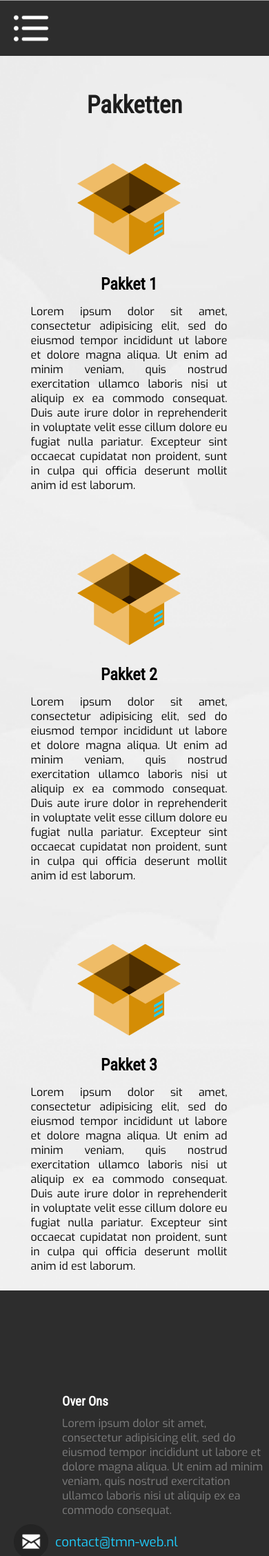
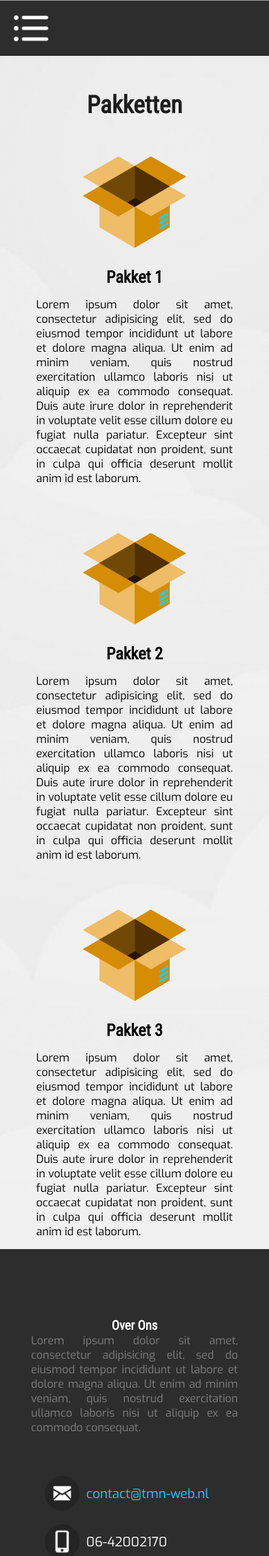
Before and after one commit to ThomasVanRijn/TMN-Web, a PHP site: page / in a window 390 px wide. Shown: the part 843-3099 px from the top of the page at 69% size. Run offline with PHP 8.4, Linux system fonts and the light colour scheme; grey boxes are pictures that could not be loaded.

Commit message:
Homepage = Responsive

```diff
--- a/css/index.css
+++ b/css/index.css
@@ -146,14 +146,6 @@ footer .content {
   height: 200px;
   /* background-color: red; */
 }
-footer .contact {
-  width: 300px;
-  /* background-color: red; */
-  padding: 10px;
-
-  display: flex;
-  align-items: center;
-}
 footer .contact_gegevens {
   width: 300px;
   /* background-color: blue; */
@@ -161,6 +153,13 @@ footer .contact_gegevens {
   position: relative;
   top: 50%;
   transform: translateY(-50%);
+}
+footer .contact {
+  width: 300px;
+  /* background-color: red; */
+  padding: 10px;
+  display: flex;
+  align-items: center;
 }
 footer .contact img {
   width: 50px;
@@ -250,7 +249,8 @@ footer .over_ons p {
   main .pakket {
     width: 285px;
     padding: 15px;
-    margin: 10px;
+    display: block;
+    margin: auto;
   }
   main .pakket img {
     width: 150px;
@@ -277,6 +277,11 @@ footer .over_ons p {
     justify-content: center;
     align-items: center;
   }
+  footer .content {
+    width: 750px;
+    height: 200px;
+    /* background-color: red; */
+  }
   footer .contact_gegevens {
     width: 300px;
     /* background-color: blue; */
@@ -284,11 +289,28 @@ footer .over_ons p {
     position: relative;
     top: 0;
     transform: translateY(0);
+    left: 50%;
+    transform: translateX(-50%);
+  }
+  footer .over_ons {
+    width: 300px;
+    float: none;
+    margin: auto;
+    transform: translateY(-50px);
+  }
+  footer .over_ons h3 {
+    color: white;
+    margin-bottom: 0;
+    text-align: center;
+  }
+  footer .over_ons p {
+    color: grey;
+    text-align: justify;
   }
   footer .contact {
     width: 300px;
     /* background-color: red; */
-    margin: auto;
+    margin: 0;
     display: flex;
     align-items: center;
   }
```
